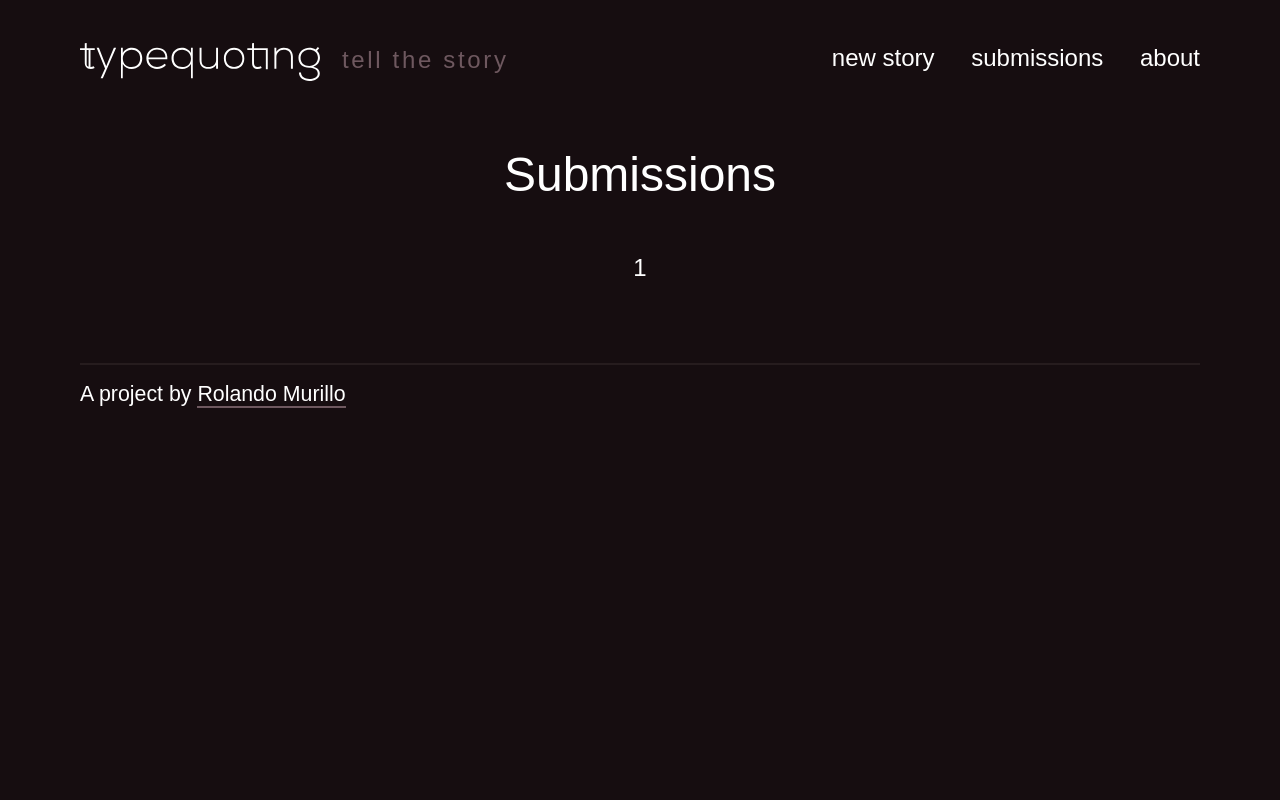
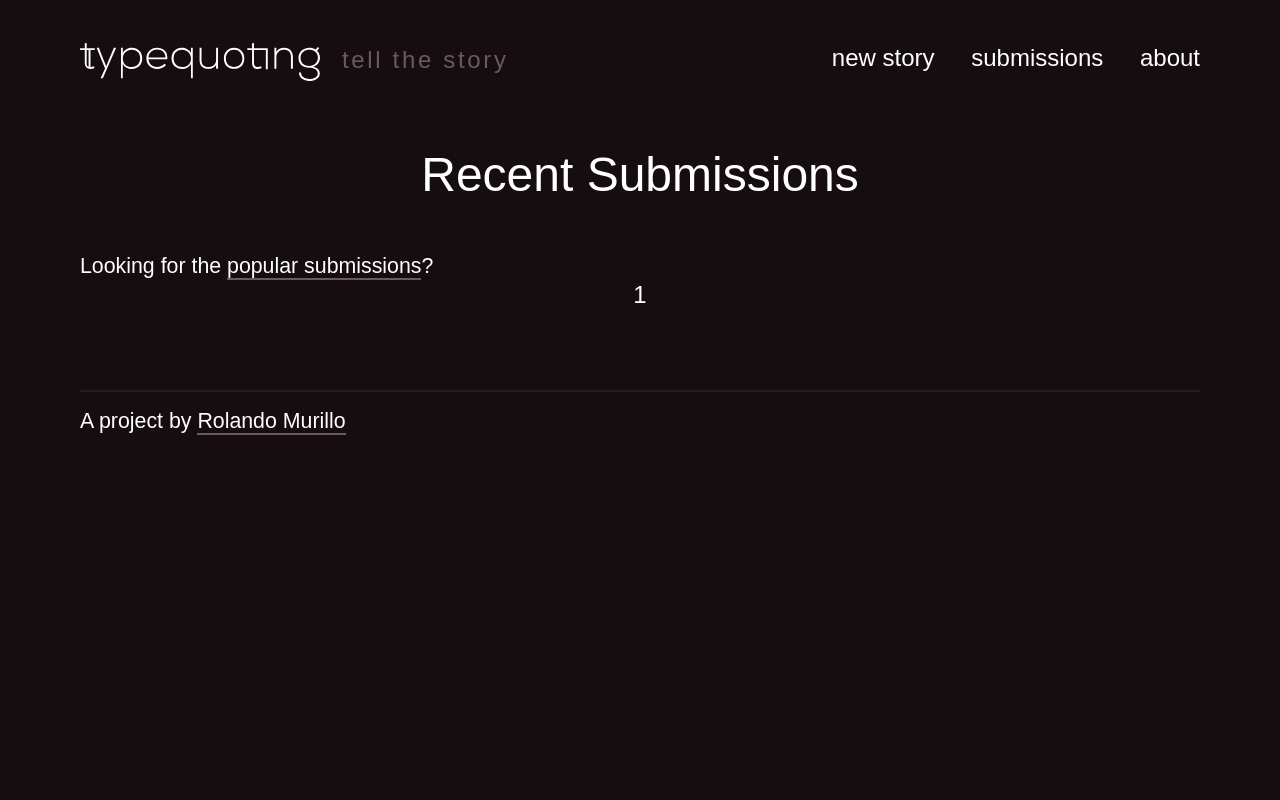
Before and after one commit to rnmp/nu-typequoting, a Django app: page /submissions/ in a window 1280 px wide. Run offline with Django 3.2, Linux system fonts and the light colour scheme; data that the repository does not hold is empty; some libraries are stand-ins or nearby versions.

Commit message:
completing like feature; requires this command on db: alter table stories_story add like_count int;

```diff
--- a/static/master.js
+++ b/static/master.js
@@ -22,8 +22,28 @@ $(window).load(function(){
 	});
 });
 
+function like(event) {
+    var btn = $(event.currentTarget);;
+    event.preventDefault();
+    return $.ajax({
+      dataType: 'json',
+      url: btn.attr('href'),
+      success: function(response) {
+        if (response.success) {
+          btn.siblings('.likes-display').show().find(
+              '.num-likes').text(response.like_count);
+          btn.hide();
+        } else {
+          btn.text(response.message);
+        }
+      }
+    });
+}
+
 $(function(){
 	$('.share-link').on('click', function(){
 		$(this).select();
 	})
+
+    $('.like-button').on('click', like)
 });
--- a/stories/views.py
+++ b/stories/views.py
@@ -27,8 +27,8 @@ def index(request):
     })
 
 
-def submissions(request):
-    paginator = Paginator(Story.objects.order_by('-id'), 20)
+def _submissions(request, qs, page_type):
+    paginator = Paginator(qs, 20)
     page = request.GET.get('page', 1)
     try:
         stories_page = paginator.page(page)
@@ -36,12 +36,20 @@ def submissions(request):
         stories_page = paginator.page(1)
     except EmptyPage:
         stories_page = paginator.page(paginator.num_pages)
-    # process images ahead of time so that they are in the correct order
     return render(request, 'stories/submissions.html', {
         'stories_page': stories_page,
         'pages': paginator.page_range,
+        'page_type': page_type,
     })
 
+def popular_submissions(request):
+    return _submissions(
+        request, Story.objects.filter(
+            like_count__gt=0).order_by('-like_count'), "popular")
+
+def submissions(request):
+    return _submissions(
+        request, Story.objects.order_by('-id'), "recent")
 
 def view_story(request, story_id):
     story = Story.objects.get(id=story_id)
@@ -61,12 +69,12 @@ def like(request, story_id):
     try:
         story = get_object_or_404(Story, pk=story_id)
     except Story.DoesNotExist:
-        return JsonResponse({'ok': False, 'message': 'Cannot be found.'})
-    if request.COOKIES.has_key('already_voted_on_%d' % story_id):
-        return JsonResponse({'ok': False, 'message': 'Already voted.'})
-    else:
-        story.like()
-        story.save()
-        resp = JsonResponse({'ok': True})
-        resp.set_cookie('already_voted_on_%d' % story.id)
-        return resp
+        return JsonResponse({'success': False, 'message': 'Cannot be found.'})
+    #if request.COOKIES.has_key('already_voted_on_%s' % story_id):
+    #    return JsonResponse({'success': False, 'message': 'Already voted.'})
+    #else:
+    story.like()
+    story.save()
+    resp = JsonResponse({'success': True, 'like_count': story.like_count})
+    resp.set_cookie('already_voted_on_%d' % story.id)
+    return resp
--- a/templates/stories/submissions.html
+++ b/templates/stories/submissions.html
@@ -1,9 +1,17 @@
 {% extends "base.html" %}
 
-{% block title %}Submissions — Typequoting{% endblock %}
+{% block title %}{% if page_type == "popular" %}Popular Submissions — Typequoting{% else %}Recent Submissions — Typequoting{% endif %}
+
+{% endblock %}
 
 {% block content %}
-    <h1 class="title">Submissions</h1>
+    {% if page_type == "popular" %}
+        <h1 class="title">Popular Submissions</h1>
+        Looking for the <a href="{% url "submissions" %}">recent submissions</a>?
+    {% else %}
+        <h1 class="title">Recent Submissions</h1>
+        Looking for the <a href="{% url "popular_submissions" %}">popular submissions</a>?
+    {% endif %}
     {% for story in stories_page %}
         {% include 'stories/_story.html' %}
     {% endfor %}
--- a/typequoting/urls.py
+++ b/typequoting/urls.py
@@ -1,5 +1,4 @@
 from django.conf.urls import patterns, include, url
-from django.views.generic import TemplateView
 
 from django.contrib import admin
 admin.autodiscover()
@@ -7,6 +6,9 @@ admin.autodiscover()
 urlpatterns = patterns('',
     url(r'^$', 'stories.views.index', name='index'),
     url(r'^submissions/$', 'stories.views.submissions', name='submissions'),
+    url(r'^submissions/popular$',
+        'stories.views.popular_submissions',
+        name='popular_submissions'),
     url(r'^about/$', 'stories.views.about_page', name='about_page'),
     url(r'^admin/', include(admin.site.urls)),
 
```
Also changed, not shown: stories/models.py (+4 -0 lines), templates/stories/_story.html (+10 -3 lines).
